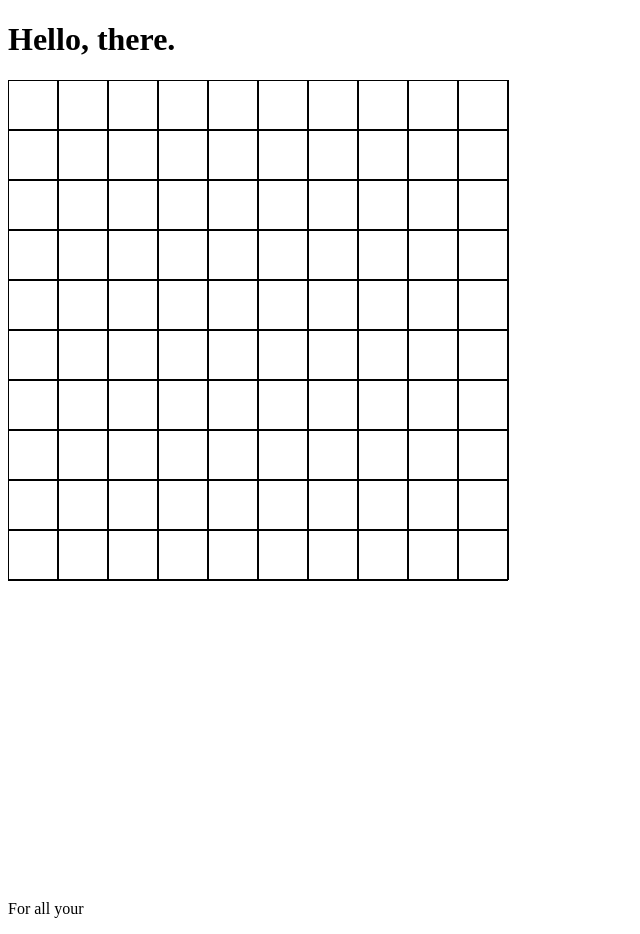
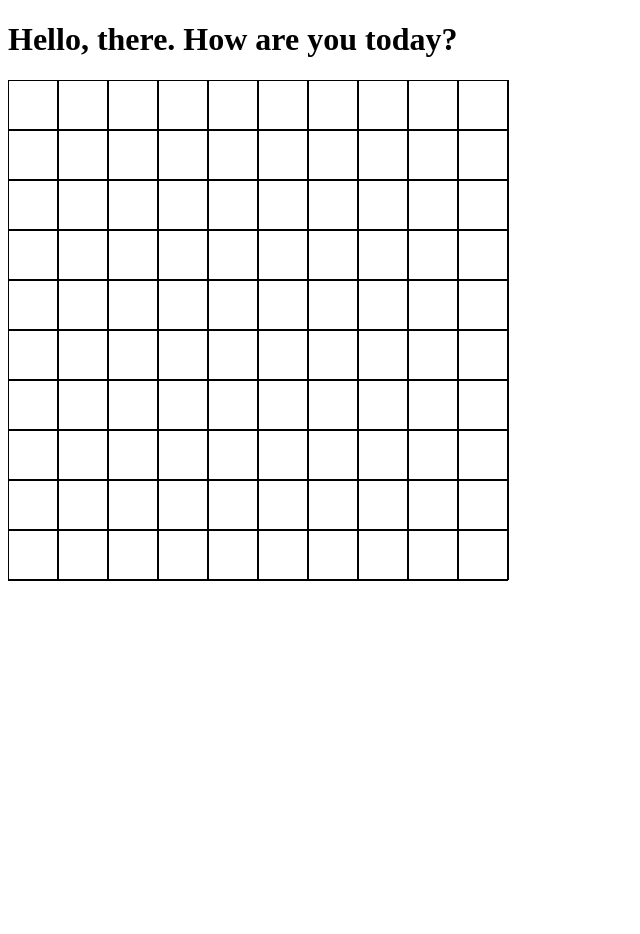
Before and after one commit to deepcerulean/adaptation, a website: page public/index.html in a window 1280 px wide. Shown: the whole page, without its empty margins (0-640 px from the left). After the commit the page ends 892 px from the top, so only its background shows below. Drawn offline with nearby package versions, Linux system fonts and the light colour scheme.

Commit message:
Update: cleanup public/index.html

```diff
--- a/public/index.html
+++ b/public/index.html
@@ -14,14 +14,12 @@
 
 <body>
 
-<h1>Hello, there.</h1>
+<h1>Hello, there. How are you today?</h1>
 
 <canvas id="adaptation-viewport"
         width="1024"
         height="800">
 </canvas>
-
-<p>For all your </p>
 
 <!-- JavaScript includes. Notice that socket.io.js is served by node.js -->
 <!--<script lib="/socket.io/socket.io.js"></script>-->
```
